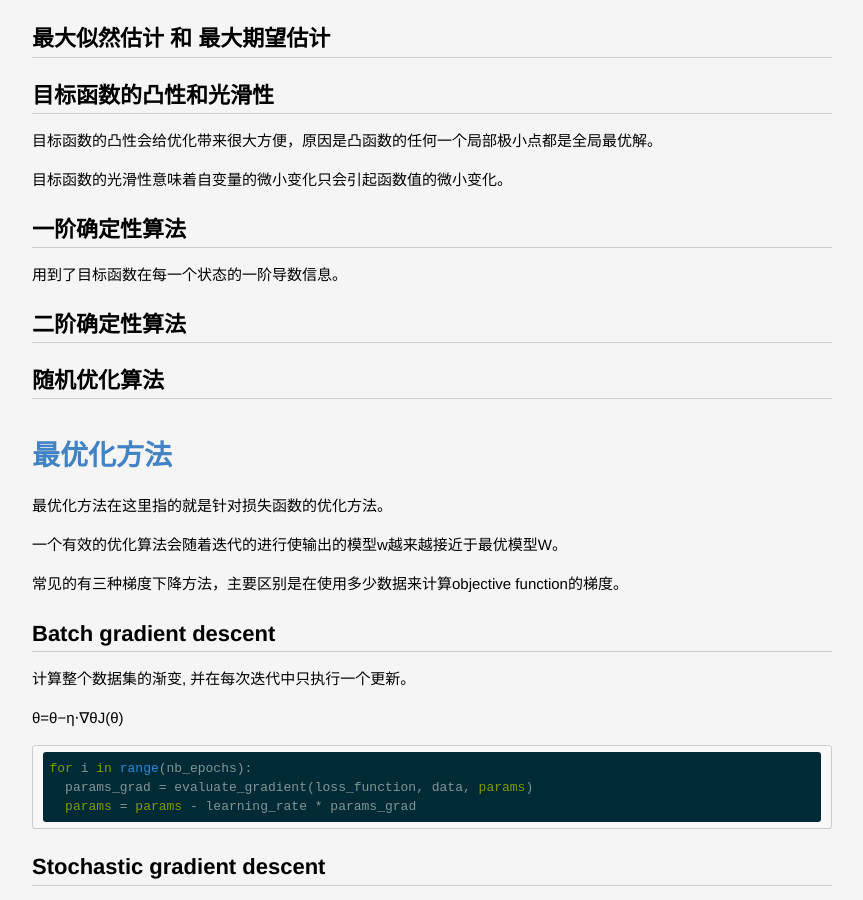
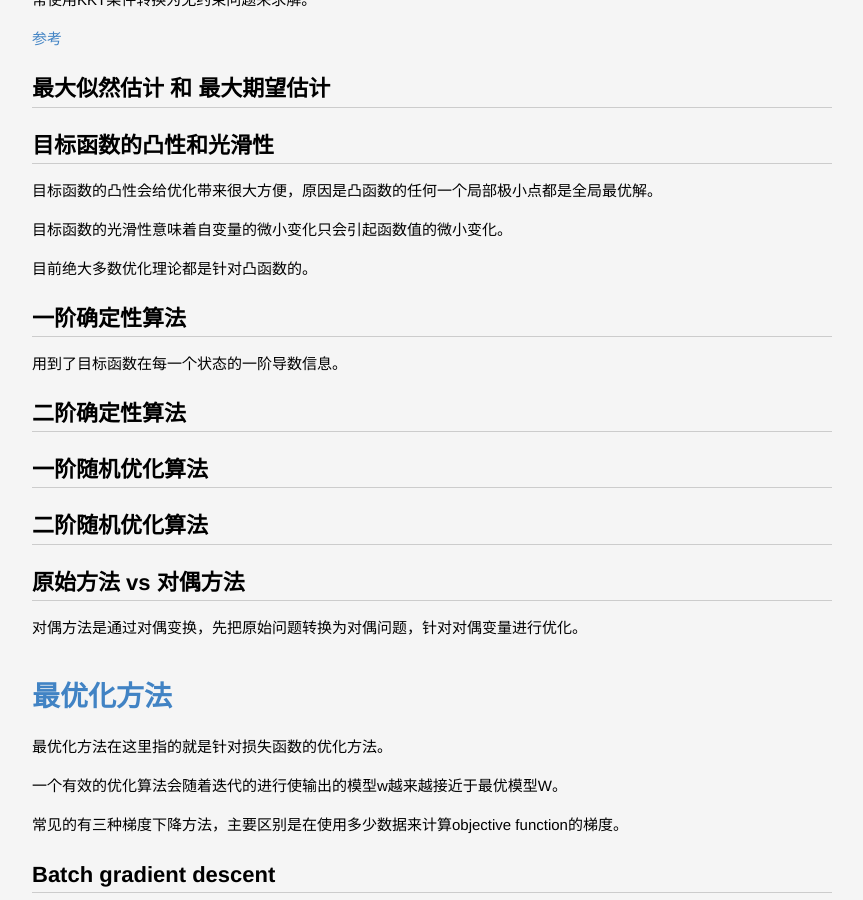
Before and after one commit to lucky521/blog, a Jekyll site: the page built from _posts/ml/2018-07-31-optimization-method.markdown, in a window 1280 px wide and 900 px high, scrolled down 6184 px. Shown: the whole window, without its empty margins (208-1071 px from the left). Built offline with Jekyll 4.4.1, drawn with Linux system fonts in a browser that asks for light colours; some of the changed text lies outside the part shown.

Commit message:
update blog

```diff
--- a/_posts/ml/2018-07-31-optimization-method.markdown
+++ b/_posts/ml/2018-07-31-optimization-method.markdown
@@ -272,6 +272,8 @@ https://maristie.com/blog/differences-between-normalization-standardization-and-
 
 目标函数的光滑性意味着自变量的微小变化只会引起函数值的微小变化。
 
+目前绝大多数优化理论都是针对凸函数的。
+
 
 
 
@@ -283,12 +285,15 @@ https://maristie.com/blog/differences-between-normalization-standardization-and-
 ## 二阶确定性算法
 
 
-## 随机优化算法
+## 一阶随机优化算法
 
 
+## 二阶随机优化算法
 
 
+## 原始方法 vs 对偶方法
 
+对偶方法是通过对偶变换，先把原始问题转换为对偶问题，针对对偶变量进行优化。
 
 
 
--- a/_posts/tech/2018-02-23-search-tech.markdown
+++ b/_posts/tech/2018-02-23-search-tech.markdown
@@ -235,6 +235,8 @@ https://www.microsoft.com/en-us/research/wp-content/uploads/2016/02/MSR-TR-2010-
 
 Rank阶段，模型以单个item为预测目标，排序时不会兼顾到多个item之间的相互关系或影响。
 
+rerank(重排) 跟Rank的区别在于，rank对每个商品独立打分，而rerank 结合所有商品给出整体分数, 相当于listwise的排序思想。
+
 ## ReRank一般做什么事？
 
 - 去重
```
Also changed, not shown: _posts/ml/2018-03-25-boosting.markdown (+9 -0 lines), _posts/others/2019-02-18-Coder-Career.md (+2 -0 lines).
